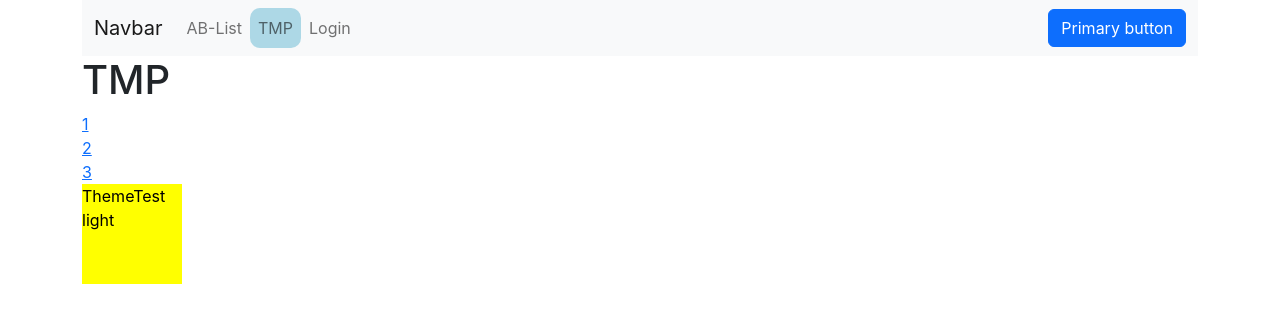
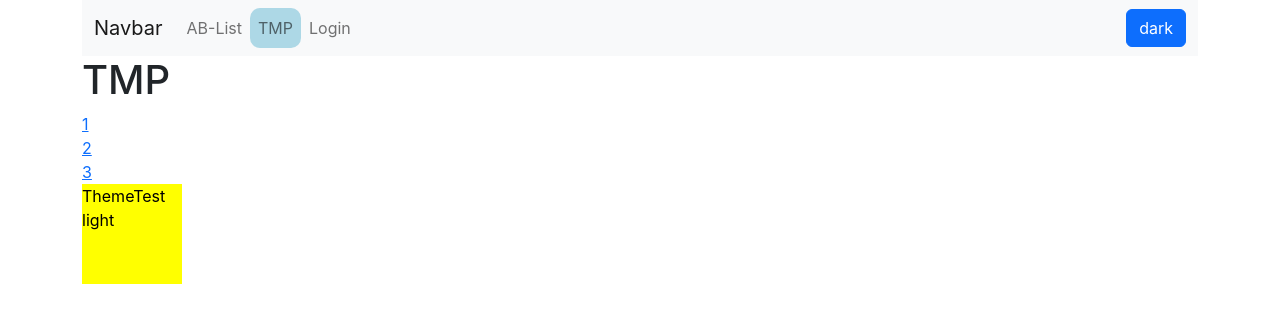
Before and after one commit to enchil/React-node1107, a React (Create React App) app: page /tmp in a window 1280 px wide. Shown: the top 322 px of the page. Built offline with nearby package versions, Linux system fonts and the light colour scheme.

Commit message:
toggle theme

```diff
--- a/src/components/Navbar.js
+++ b/src/components/Navbar.js
@@ -43,7 +43,7 @@ export default  function Navbar(params) {
 
       <ul className="navbar-nav  mb-2 mb-lg-0">
         <li className="nav-item">
-            <ToggleButton statusIndex={0}/>
+            <ToggleButton  texts={['dark','light']}  />
         </li>
       </ul>
 
--- a/src/components/ToggleButton.js
+++ b/src/components/ToggleButton.js
@@ -1,15 +1,29 @@
-export default function ToggleButton({statusIndex}){
+import { useState, useContext } from "react";
+import ThemeContext, {themes} from "../contexts/ThemeContext";
+
+export default function ToggleButton({statusIndex, texts}){
+    const [myIndex, setMyIndex] = useState(statusIndex)
+    const {name, setTheme} = useContext(ThemeContext)
     const classNames = ['btn']
-    console.log({statusIndex});
-    classNames.push(statusIndex ===0 ? 'btn-primary':'btn btn-outline-primary')
+    console.log({myIndex});
+
+    const text = myIndex ===0 ? 'dark':'light'
+    classNames.push(myIndex ===0 ? 'btn-primary':'btn btn-outline-primary')
+    const myClick= ()=>{
+        setMyIndex(myIndex ===0 ? 1:0)
+        setTheme(myIndex ===0 ? themes.light:themes.dark)
+    }
+
     return (
 
         <>
-            <button type="button" className={classNames.join(' ')}>Primary button</button>
+            <button type="button" className={classNames.join(' ')} onClick={myClick} >{texts[myIndex]}</button>
         </>
     )
 }
 
+
 ToggleButton.defaultProps = {
     statusIndex:0,
+    texts: ['dark','light'],
 }
```
